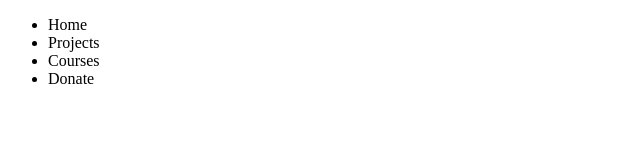
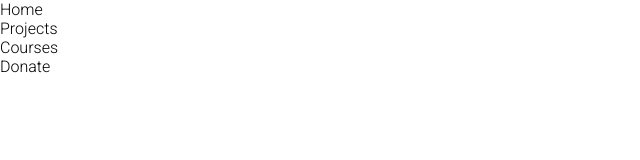
Before and after one commit to sarankumar20/sarankumar20.github.io, a plain HTML site: page index.html in a window 1280 px wide. Shown: the whole page, without its empty margins (0-640 px from the left). Drawn offline with Linux system fonts and the light colour scheme.

Commit message:
Added css to website

```diff
--- a/index.html
+++ b/index.html
@@ -1,8 +1,10 @@
 <!DOCTYPE html>
 <html lang="en">
+
 <head>
     <meta charset="UTF-8" />
     <meta name="viewport" content="width=device-width, initial-scale=1.0" />
+    <link rel="stylesheet" href="style.css">
     <title>Github Website</title>
 </head>
 
@@ -20,4 +22,5 @@
     <section></section>
     <footer></footer>
 </body>
+
 </html>
--- /dev/null
+++ b/style.css
@@ -0,0 +1,8 @@
+@import url('https://fonts.googleapis.com/css2?family=Roboto:ital,wght@0,300;0,700;1,100&display=swap');
+
+* {
+    margin: 0;
+    padding: 0;
+    font-family: Roboto, Helvetica, sans-serif;
+    box-sizing: border-box;
+}
```
Lines whose indentation alone changed are shown as unchanged.
